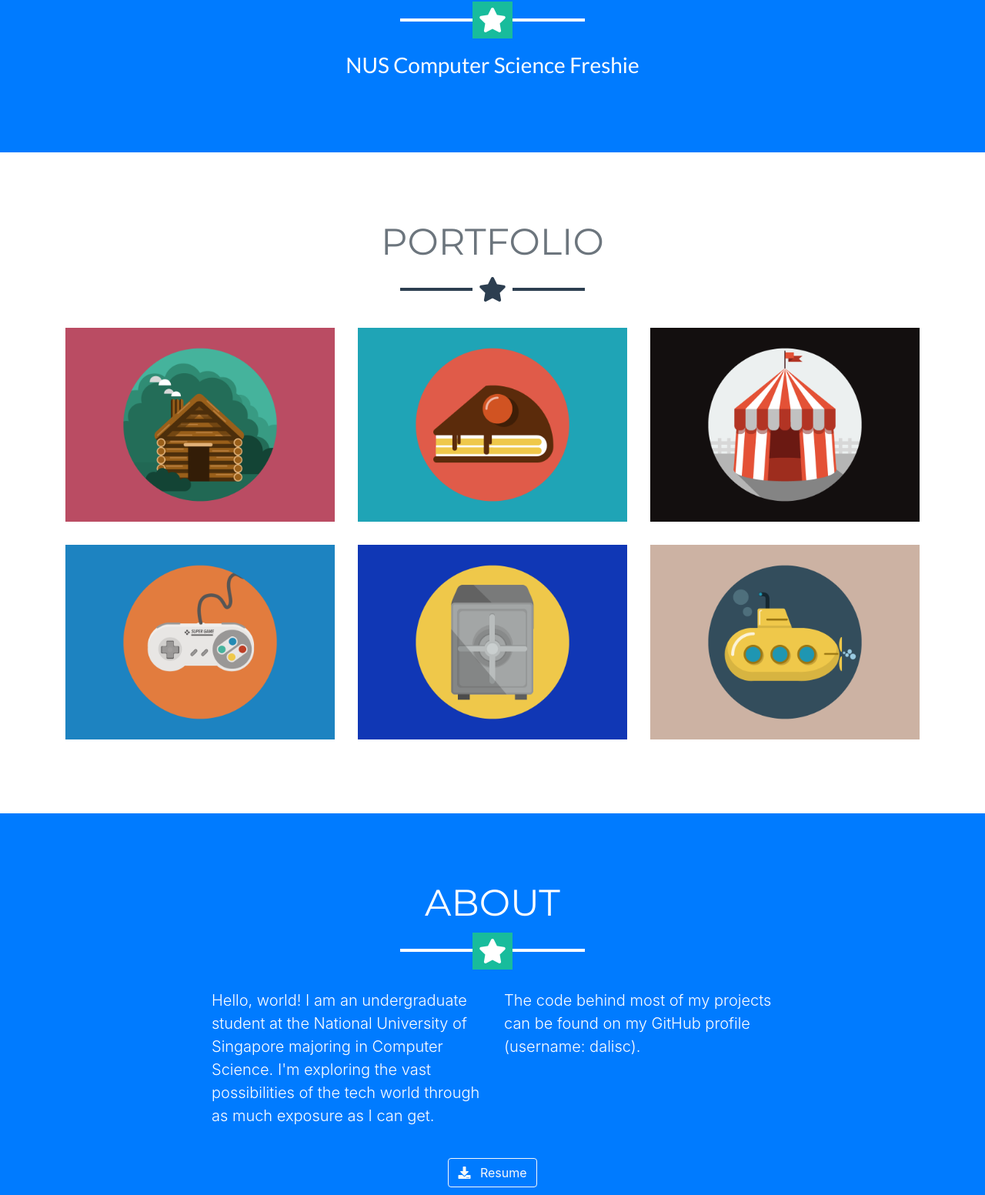
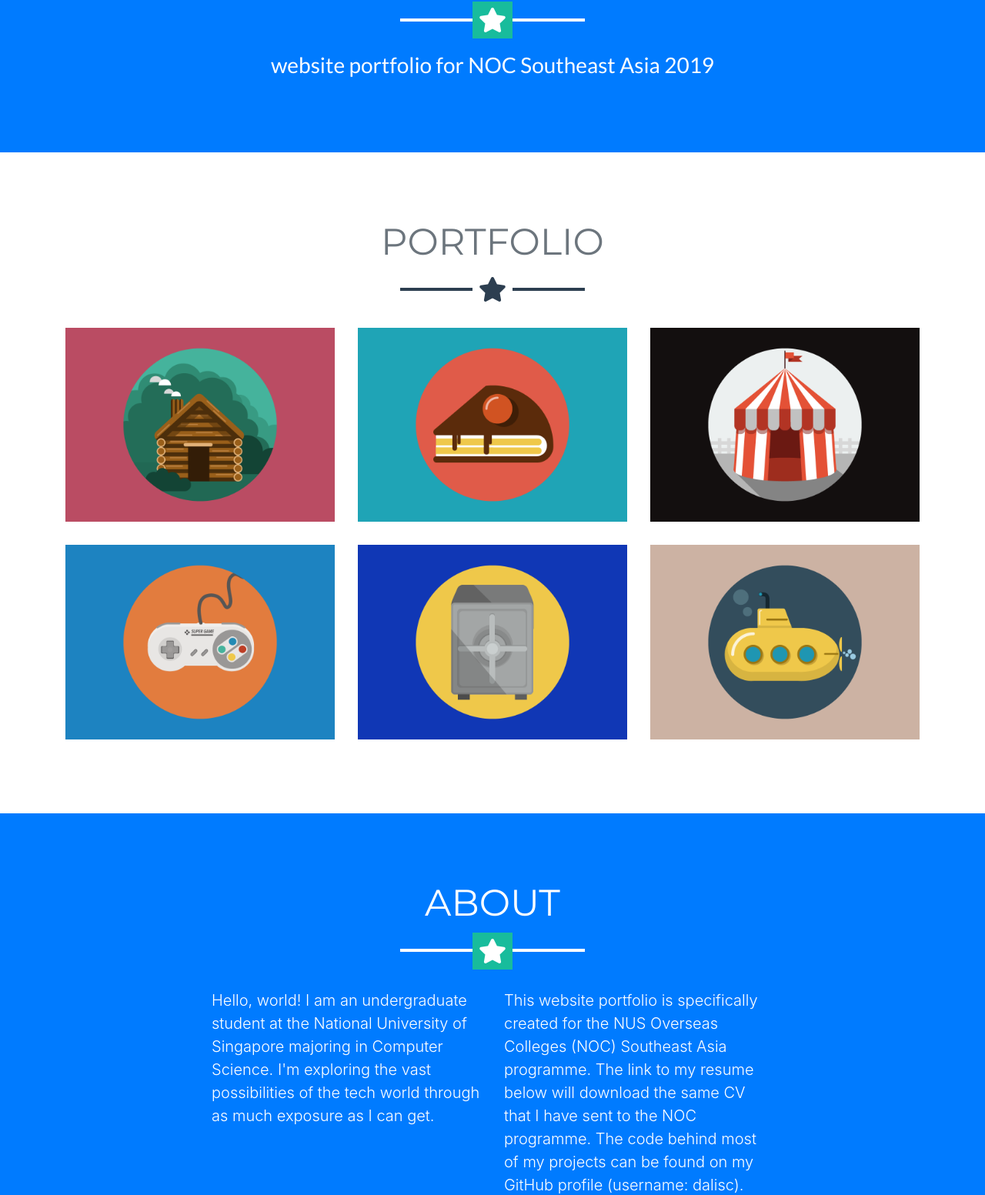
Before and after one commit to dalisc/dalisc-portfolio-bootstrap, a website with bundled scripts: page index.html in a window 1280 px wide. Shown: the part 890-2443 px from the top of the page at 77% size. Built offline with nearby package versions, Linux system fonts and the light colour scheme.

Commit message:
update text

```diff
--- a/index.html
+++ b/index.html
@@ -56,7 +56,7 @@
             <img class="img-fluid mb-5 d-block mx-auto" src="img/avatar.png" alt="">
             <h1 class="text-uppercase mb-0">Dalis Chan</h1>
             <hr class="star-light">
-            <h2 class="font-weight-light mb-0">NUS Computer Science Freshie</h2>
+            <h2 class="font-weight-light mb-0">website portfolio for NOC Southeast Asia 2019</h2>
         </div>
     </header>
     <!-- Portfolio Grid Section -->
@@ -138,7 +138,7 @@
                     <p class="lead">Hello, world! I am an undergraduate student at the National University of Singapore majoring in Computer Science. I'm exploring the vast possibilities of the tech world through as much exposure as I can get.</p>
                 </div>
                 <div class="col-lg-4 mr-auto">
-                    <p class="lead">The code behind most of my projects can be found on my GitHub profile (username: dalisc).</p>
+                    <p class="lead">This website portfolio is specifically created for the NUS Overseas Colleges (NOC) Southeast Asia programme. The link to my resume below will download the same CV that I have sent to the NOC programme. The code behind most of my projects can be found on my GitHub profile (username: dalisc).</p>
                 </div>
             </div>
             <div class="text-center mt-4">
@@ -250,7 +250,7 @@
     </footer>
     <div class="copyright py-4 text-center text-white">
         <div class="container">
-            <small>Copyright &copy; Your Website 2019</small>
+            <small>Copyright &copy; Dalis Chan | Portfolio 2019</small>
         </div>
     </div>
     <!-- Scroll to Top Button (Only visible on small and extra-small screen sizes) -->
```
